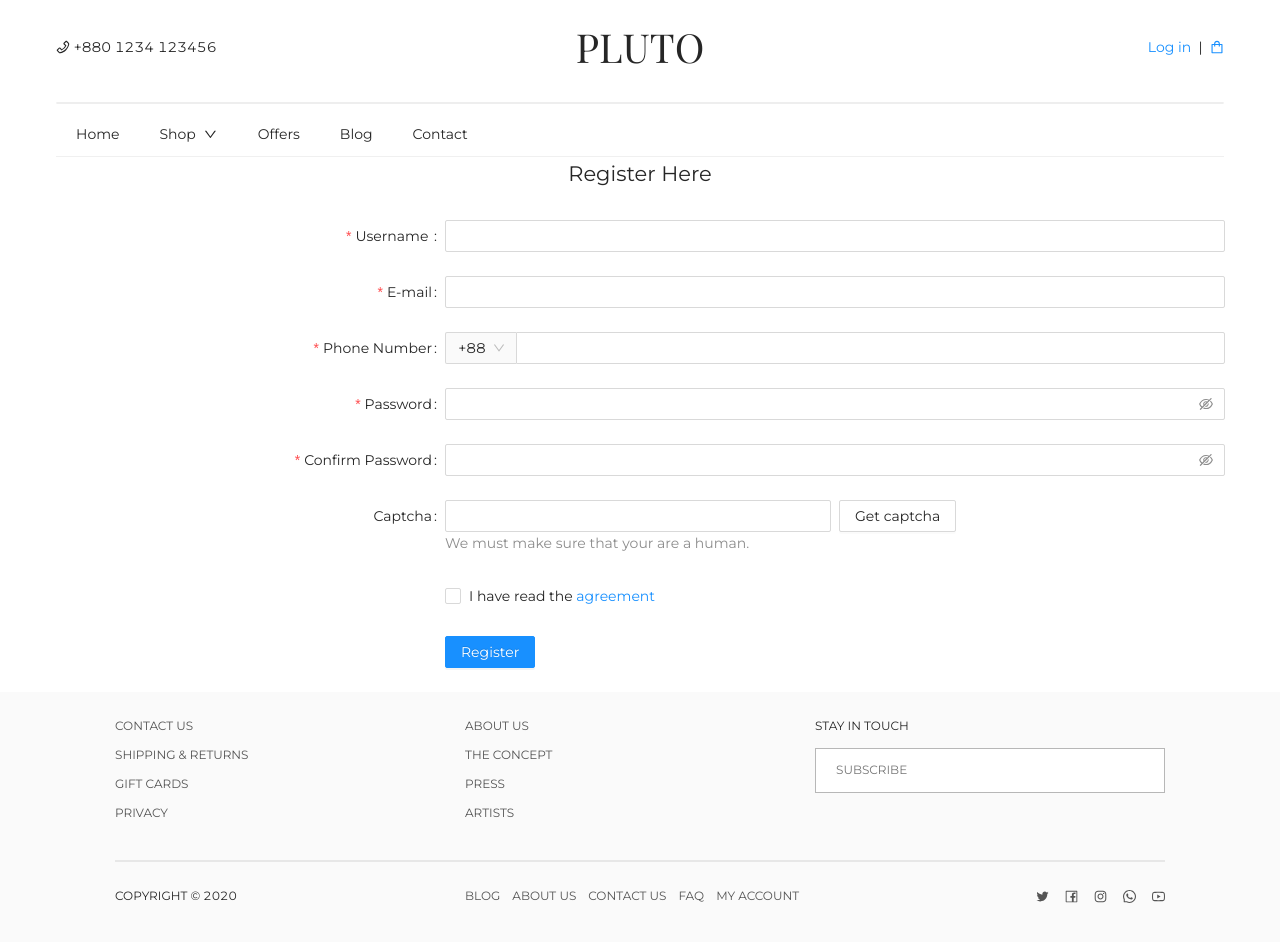
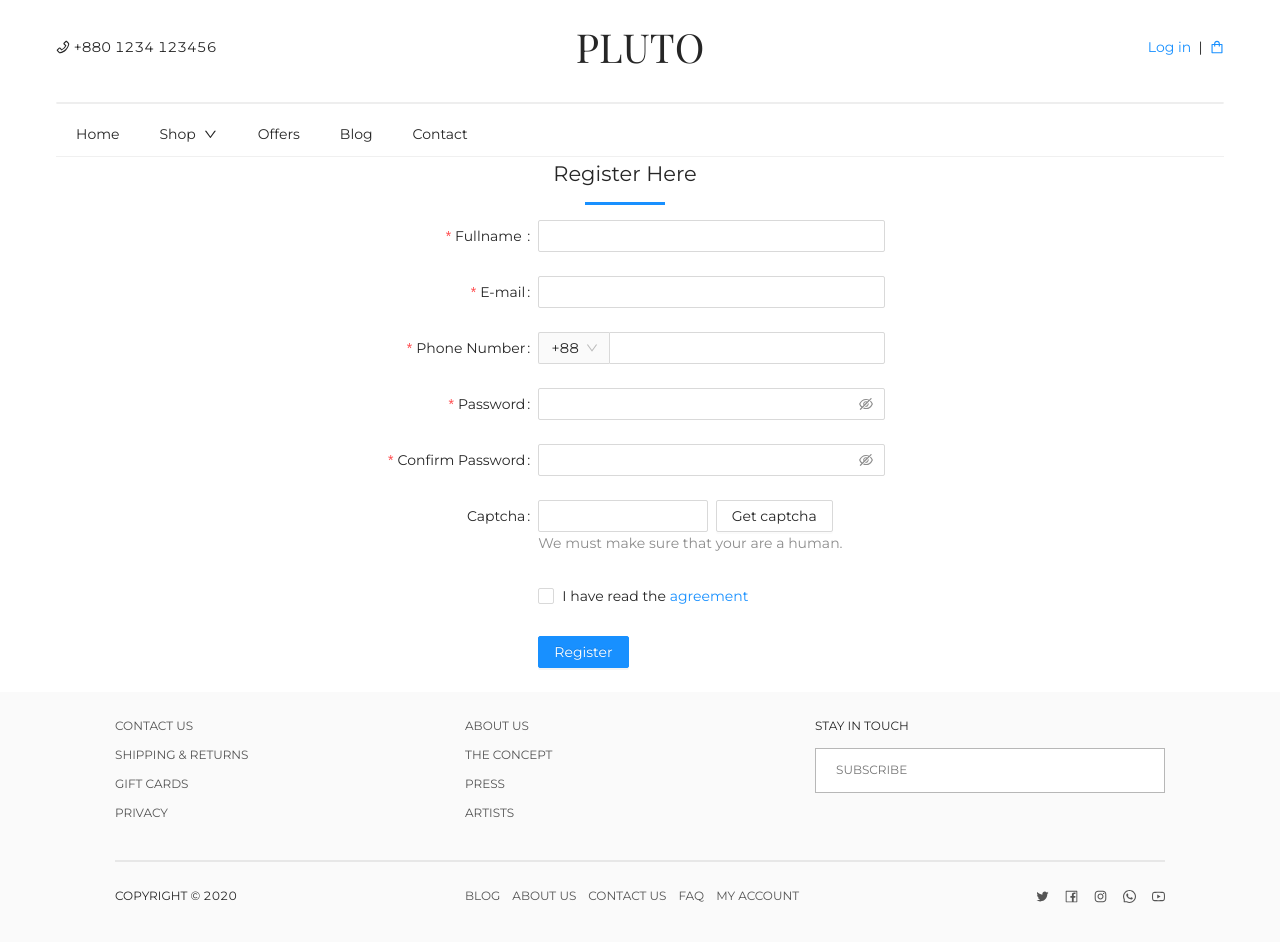
Before and after one commit to Alamin02/pluto, a React (Create React App) app: page /registration in a window 1280 px wide. Built offline with nearby package versions, Linux system fonts and the light colour scheme; a web font is replaced by a local one.

Commit message:
fix: css is fixed

```diff
--- a/src/components/login/Login.js
+++ b/src/components/login/Login.js
@@ -1,12 +1,10 @@
 import classNames from "classnames";
-import { Form, Input, Button, Checkbox, Typography } from "antd";
+import { Form, Input, Button, Checkbox } from "antd";
 import { UserOutlined, LockOutlined } from "@ant-design/icons";
 import { Link } from "react-router-dom";
 
 import styles from "./Login.module.css";
 import Heading from "../heading/Heading";
-
-// const { Link } = Typography;
 
 const Login = () => {
   const onFinish = (values) => {
--- a/src/components/login/Login.module.css
+++ b/src/components/login/Login.module.css
@@ -9,6 +9,16 @@
   text-align: center;
   position: relative;
   padding: 0 0 20px;
+}
+.titleHolder:after {
+  transform: translateX(-50%);
+  content: "";
+  background: #1890ff;
+  position: absolute;
+  bottom: 15px;
+  left: 50%;
+  height: 3px;
+  width: 80px;
 }
 .loginForm {
   max-width: 300px;
--- a/src/components/registration/Registration.js
+++ b/src/components/registration/Registration.js
@@ -84,12 +84,12 @@ const Registration = () => {
           >
             {/* Username */}
             <Form.Item
-              name="username"
-              label={<span>Username&nbsp;</span>}
+              name="fullname"
+              label={<span>Fullname&nbsp;</span>}
               rules={[
                 {
                   required: true,
-                  message: "Please input your username!",
+                  message: "Please input your fullname!",
                   whitespace: true,
                 },
               ]}
--- a/src/components/registration/Registration.module.css
+++ b/src/components/registration/Registration.module.css
@@ -2,12 +2,21 @@
 
 .containerFluid {
   margin: 0 auto;
-  max-width: 1200px;
-  padding: 0 15px;
+  max-width: 550px;
+  padding: 0 30px 0 0px;
 }
-
 .titleHolder {
   text-align: center;
   position: relative;
   padding: 0 0 20px;
 }
+.titleHolder:after {
+  transform: translateX(-50%);
+  content: "";
+  background: #1890ff;
+  position: absolute;
+  bottom: 15px;
+  left: 50%;
+  height: 3px;
+  width: 80px;
+}
--- a/src/pages/Home.js
+++ b/src/pages/Home.js
@@ -1,16 +1,16 @@
 import React from "react";
 
 import Slider from "../components/slider/Slider";
-import FeaturedProducts from "../components/featured-products/FeaturedProducts";
+// import FeaturedProducts from "../components/featured-products/FeaturedProducts";
 import ProductList from "../components/product/ProductList";
-// import FeaturedProductsAlt from "../components/featured-products-alt/FeaturedProductsAlt";
+import FeaturedProductsAlt from "../components/featured-products-alt/FeaturedProductsAlt";
 
 const Home = () => {
   return (
     <div>
       <Slider />
-      <FeaturedProducts />
-      {/* <FeaturedProductsAlt /> */}
+      {/*<FeaturedProducts />*/}
+      <FeaturedProductsAlt />
       <ProductList />
     </div>
   );
```
